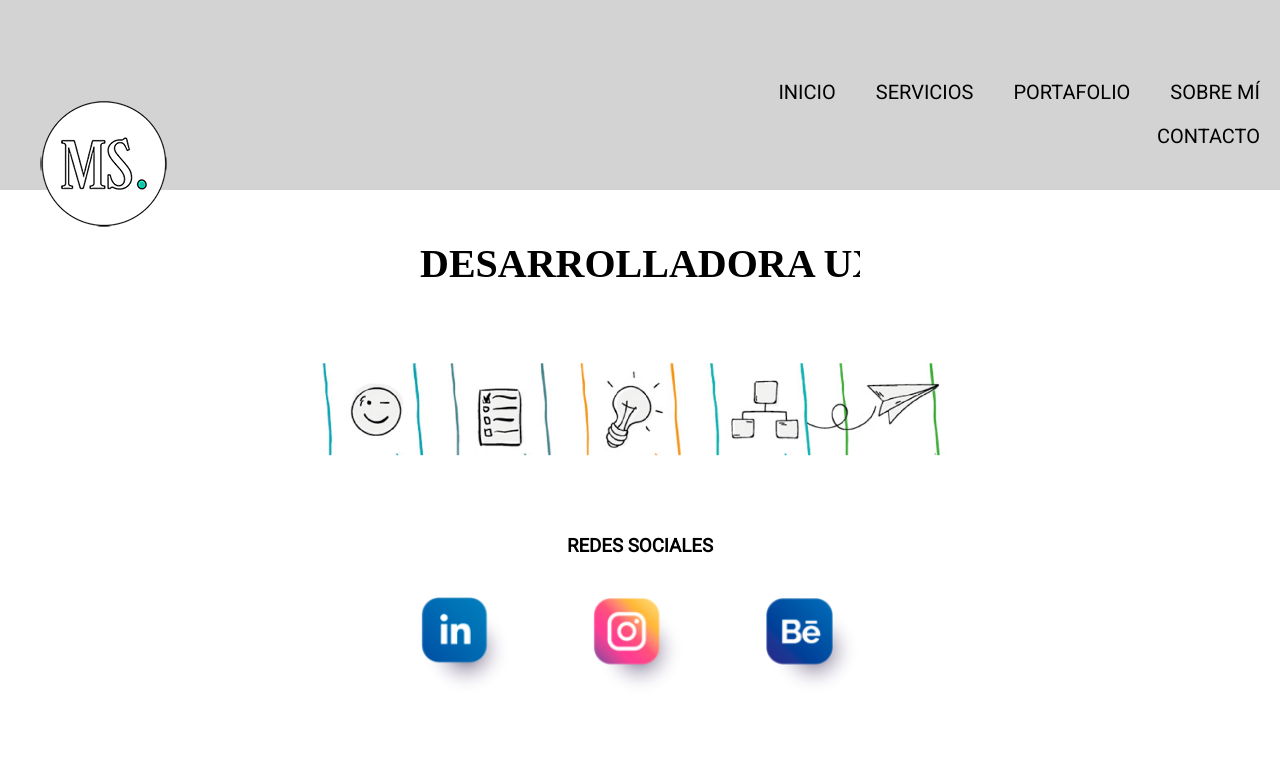
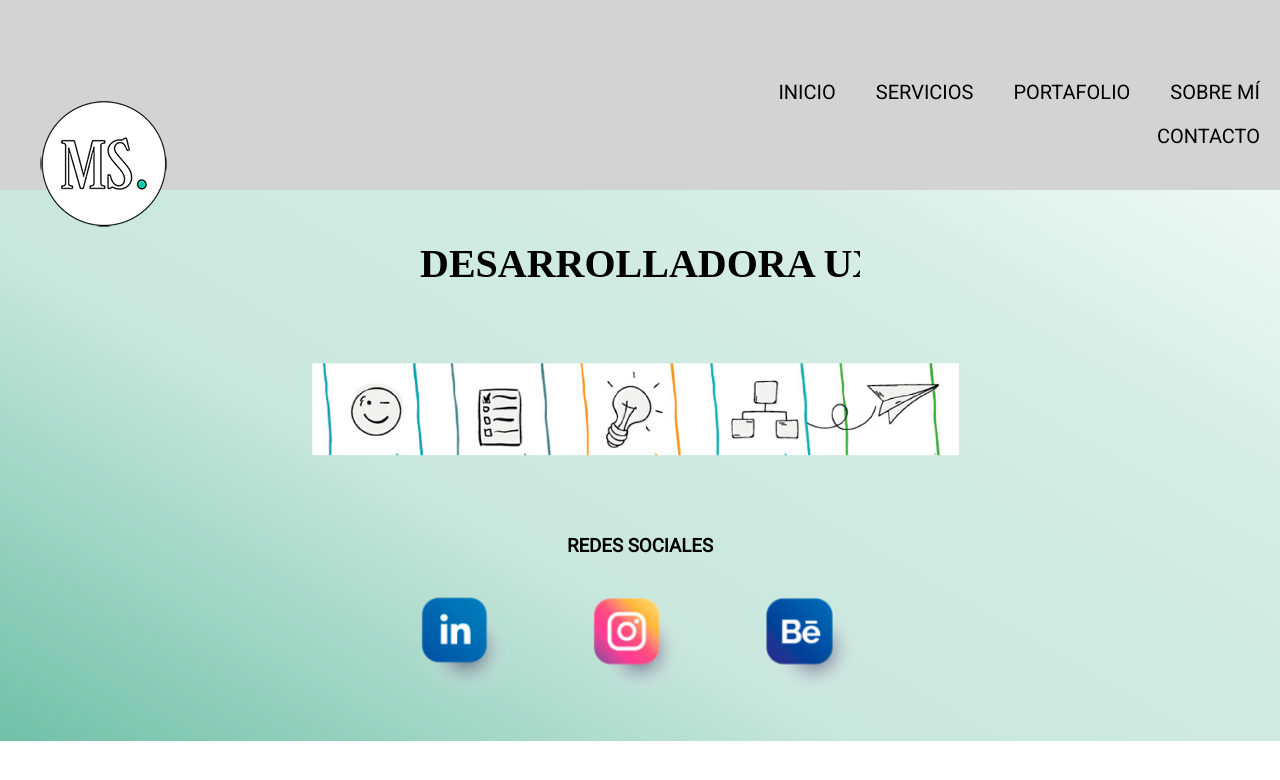
Before and after one commit to marinaserver/Proyecto-desarrollo-web-Coder-House, a plain HTML site: page index.html in a window 1280 px wide. Drawn offline with Linux system fonts and the light colour scheme; a web font is replaced by a local one.

Commit message:
agregue degrade al fondo solo desktop

```diff
--- a/css/estilo.css
+++ b/css/estilo.css
@@ -240,6 +240,7 @@ footer div h3 {
         "footer";
         grid-template-columns: 100%;
         grid-template-rows: auto;
+        background-image: linear-gradient(30deg, #70C1A7, #C8E7DD, #D5EDE5, white);
         /*grid-row-gap: 10%;*/
     }
 
@@ -276,6 +277,7 @@ footer{
         grid-template-rows: auto auto;
     }
 
+
     .footer-grid{
         display: grid;
         grid-template-areas:
@@ -292,3 +294,4 @@ footer{
     .fooLogosRedes{
         grid-area: fooLogosRedes;
     }
+}
```
